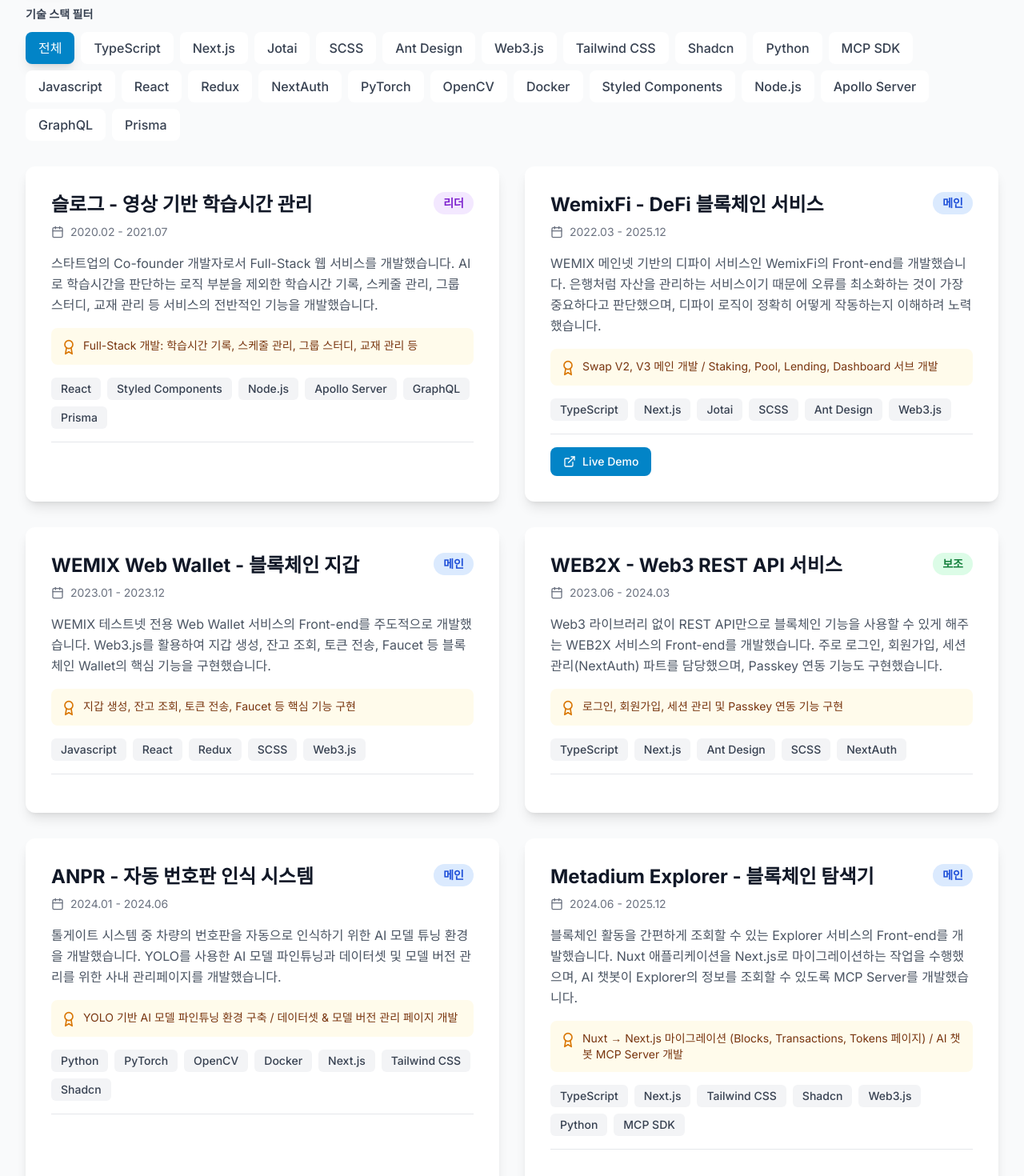
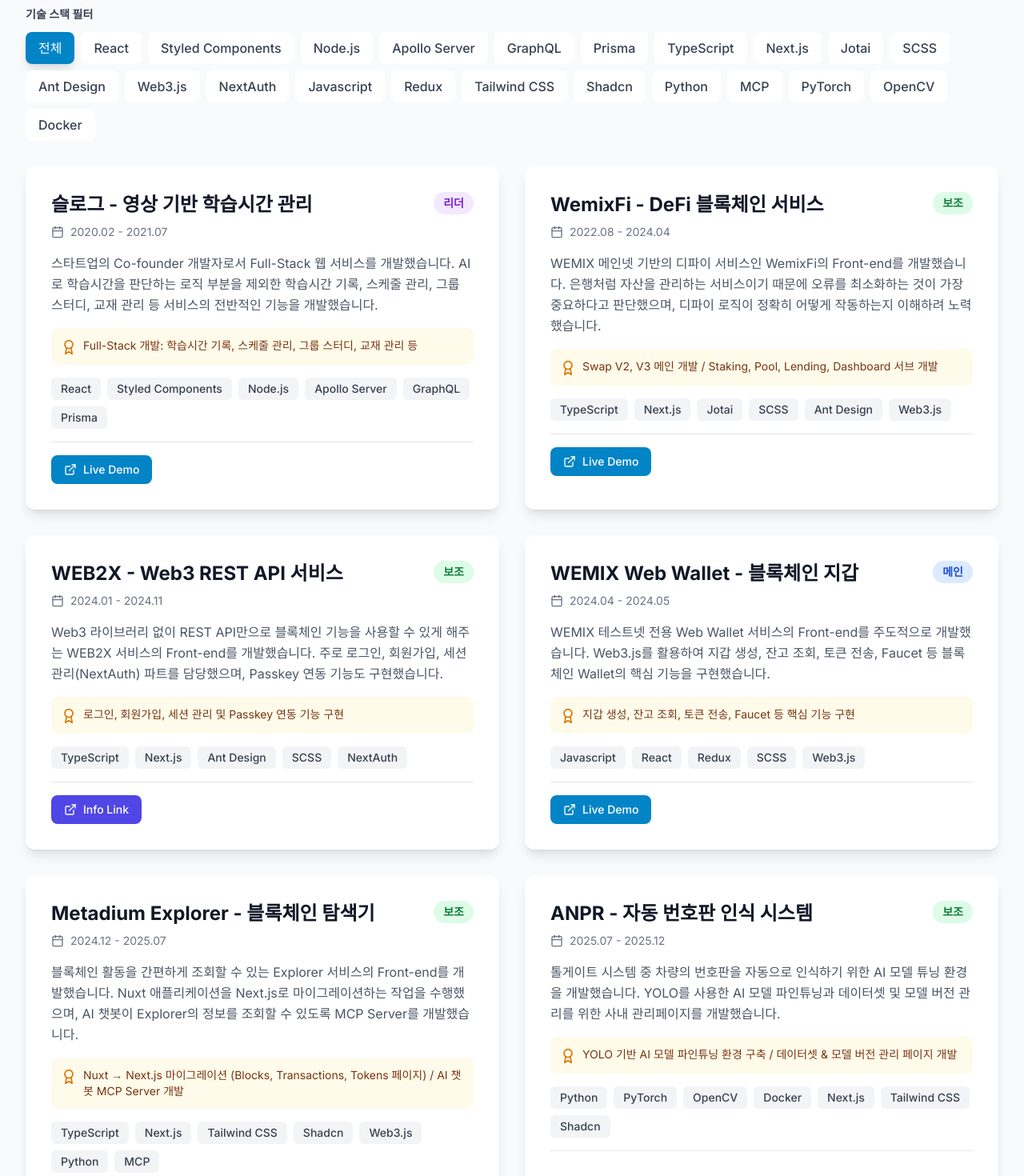
Before and after one commit to PureMax77/portfolio, a Next.js app: page / in a window 1280 px wide. Shown: the part 2720-4190 px from the top of the page at 80% size. Built offline with nearby package versions, Linux system fonts and the light colour scheme.

Commit message:
프로젝트 데이터 수정 및 링크 기능 추가

```diff
--- a/components/Projects.tsx
+++ b/components/Projects.tsx
@@ -1,40 +1,42 @@
-'use client'
+"use client";
 
-import { motion } from 'framer-motion'
-import { useState } from 'react'
-import { ExternalLink, Github, Calendar, Award } from 'lucide-react'
-import { projects } from '@/data/projects'
-import { Project } from '@/types/project'
+import { motion } from "framer-motion";
+import { useState } from "react";
+import { ExternalLink, Github, Calendar, Award } from "lucide-react";
+import { projects } from "@/data/projects";
+import { Project } from "@/types/project";
 
 export default function Projects() {
-  const [selectedFilter, setSelectedFilter] = useState<string>('전체')
-  const [selectedRole, setSelectedRole] = useState<string>('전체')
+  const [selectedFilter, setSelectedFilter] = useState<string>("전체");
+  const [selectedRole, setSelectedRole] = useState<string>("전체");
 
   // Get unique technologies for filtering
   const allTechnologies = Array.from(
     new Set(projects.flatMap((project) => project.technologies))
-  )
+  );
 
   // Get unique roles for filtering
-  const roles = ['전체', '리더', '메인', '보조']
+  const roles = ["전체", "리더", "메인", "보조"];
 
   // Filter and sort projects based on selected filters (oldest first)
   const filteredProjects = projects
     .filter((project) => {
       const technologyMatch =
-        selectedFilter === '전체' || project.technologies.includes(selectedFilter)
-      const roleMatch = selectedRole === '전체' || project.role === selectedRole
-      return technologyMatch && roleMatch
+        selectedFilter === "전체" ||
+        project.technologies.includes(selectedFilter);
+      const roleMatch =
+        selectedRole === "전체" || project.role === selectedRole;
+      return technologyMatch && roleMatch;
     })
     .sort((a, b) => {
       // Extract start year from period (e.g., "2020.02 - 2021.07" -> 2020.02)
       const getStartDate = (period: string) => {
-        const startPeriod = period.split(' - ')[0]
-        const [year, month] = startPeriod.split('.').map(Number)
-        return year * 100 + month // Convert to comparable number (e.g., 202002)
-      }
-      return getStartDate(a.period) - getStartDate(b.period)
-    })
+        const startPeriod = period.split(" - ")[0];
+        const [year, month] = startPeriod.split(".").map(Number);
+        return year * 100 + month; // Convert to comparable number (e.g., 202002)
+      };
+      return getStartDate(a.period) - getStartDate(b.period);
+    });
 
   const containerVariants = {
     hidden: { opacity: 0 },
@@ -44,7 +46,7 @@
         staggerChildren: 0.1,
       },
     },
-  }
+  };
 
   const itemVariants = {
     hidden: { opacity: 0, y: 20 },
@@ -55,20 +57,20 @@
         duration: 0.5,
       },
     },
-  }
+  };
 
   const getRoleBadgeColor = (role: string) => {
     switch (role) {
-      case '리더':
-        return 'bg-purple-100 text-purple-700 dark:bg-purple-900 dark:text-purple-300'
-      case '메인':
-        return 'bg-blue-100 text-blue-700 dark:bg-blue-900 dark:text-blue-300'
-      case '보조':
-        return 'bg-green-100 text-green-700 dark:bg-green-900 dark:text-green-300'
+      case "리더":
+        return "bg-purple-100 text-purple-700 dark:bg-purple-900 dark:text-purple-300";
+      case "메인":
+        return "bg-blue-100 text-blue-700 dark:bg-blue-900 dark:text-blue-300";
+      case "보조":
+        return "bg-green-100 text-green-700 dark:bg-green-900 dark:text-green-300";
       default:
-        return 'bg-gray-100 text-gray-700 dark:bg-gray-800 dark:text-gray-300'
+        return "bg-gray-100 text-gray-700 dark:bg-gray-800 dark:text-gray-300";
     }
-  }
+  };
 
   return (
     <section
@@ -110,10 +112,11 @@
                 <button
                   key={role}
                   onClick={() => setSelectedRole(role)}
-                  className={`px-4 py-2 rounded-lg font-medium transition-all ${selectedRole === role
-                    ? 'bg-primary-600 text-white shadow-lg'
-                    : 'bg-white dark:bg-gray-700 text-gray-700 dark:text-gray-300 hover:bg-gray-100 dark:hover:bg-gray-600'
-                    }`}
+                  className={`px-4 py-2 rounded-lg font-medium transition-all ${
+                    selectedRole === role
+                      ? "bg-primary-600 text-white shadow-lg"
+                      : "bg-white dark:bg-gray-700 text-gray-700 dark:text-gray-300 hover:bg-gray-100 dark:hover:bg-gray-600"
+                  }`}
                 >
                   {role}
                 </button>
@@ -128,11 +131,12 @@
             </h3>
             <div className="flex flex-wrap gap-2">
               <button
-                onClick={() => setSelectedFilter('전체')}
-                className={`px-4 py-2 rounded-lg font-medium transition-all ${selectedFilter === '전체'
-                  ? 'bg-primary-600 text-white shadow-lg'
-                  : 'bg-white dark:bg-gray-700 text-gray-700 dark:text-gray-300 hover:bg-gray-100 dark:hover:bg-gray-600'
-                  }`}
+                onClick={() => setSelectedFilter("전체")}
+                className={`px-4 py-2 rounded-lg font-medium transition-all ${
+                  selectedFilter === "전체"
+                    ? "bg-primary-600 text-white shadow-lg"
+                    : "bg-white dark:bg-gray-700 text-gray-700 dark:text-gray-300 hover:bg-gray-100 dark:hover:bg-gray-600"
+                }`}
               >
                 전체
               </button>
@@ -140,10 +144,11 @@
                 <button
                   key={tech}
                   onClick={() => setSelectedFilter(tech)}
-                  className={`px-4 py-2 rounded-lg font-medium transition-all ${selectedFilter === tech
-                    ? 'bg-primary-600 text-white shadow-lg'
-                    : 'bg-white dark:bg-gray-700 text-gray-700 dark:text-gray-300 hover:bg-gray-100 dark:hover:bg-gray-600'
-                    }`}
+                  className={`px-4 py-2 rounded-lg font-medium transition-all ${
+                    selectedFilter === tech
+                      ? "bg-primary-600 text-white shadow-lg"
+                      : "bg-white dark:bg-gray-700 text-gray-700 dark:text-gray-300 hover:bg-gray-100 dark:hover:bg-gray-600"
+                  }`}
                 >
                   {tech}
                 </button>
@@ -232,10 +237,36 @@
                       href={project.liveUrl}
                       target="_blank"
                       rel="noopener noreferrer"
+                      onClick={(e) => {
+                        if (project.liveComment) {
+                          e.preventDefault();
+                          const confirmed = window.confirm(
+                            `${project.liveComment}\n\n${project.liveUrl}\n\n이동하시겠습니까?`
+                          );
+                          if (confirmed) {
+                            window.open(
+                              project.liveUrl,
+                              "_blank",
+                              "noopener,noreferrer"
+                            );
+                          }
+                        }
+                      }}
                       className="flex items-center gap-2 px-4 py-2 bg-primary-600 text-white rounded-lg hover:bg-primary-700 transition-colors"
                     >
                       <ExternalLink className="h-4 w-4" />
                       <span className="text-sm font-medium">Live Demo</span>
+                    </a>
+                  )}
+                  {project.infoUrl && (
+                    <a
+                      href={project.infoUrl}
+                      target="_blank"
+                      rel="noopener noreferrer"
+                      className="flex items-center gap-2 px-4 py-2 bg-indigo-600 dark:bg-indigo-700 text-white rounded-lg hover:bg-indigo-700 dark:hover:bg-indigo-600 transition-colors"
+                    >
+                      <ExternalLink className="h-4 w-4" />
+                      <span className="text-sm font-medium">Info Link</span>
                     </a>
                   )}
                 </div>
@@ -258,5 +289,5 @@
         )}
       </div>
     </section>
-  )
+  );
 }
--- a/data/projects.ts
+++ b/data/projects.ts
@@ -1,71 +1,106 @@
-import { Project } from '@/types/project'
+import { Project } from "@/types/project";
 
 export const projects: Project[] = [
   {
     id: 1,
-    title: 'WemixFi - DeFi 블록체인 서비스',
-    period: '2022.03 - 2025.12',
+    title: "슬로그 - 영상 기반 학습시간 관리",
+    period: "2020.02 - 2021.07",
     description:
-      'WEMIX 메인넷 기반의 디파이 서비스인 WemixFi의 Front-end를 개발했습니다. 은행처럼 자산을 관리하는 서비스이기 때문에 오류를 최소화하는 것이 가장 중요하다고 판단했으며, 디파이 로직이 정확히 어떻게 작동하는지 이해하려 노력했습니다.',
-    technologies: ['TypeScript', 'Next.js', 'Jotai', 'SCSS', 'Ant Design', 'Web3.js'],
-    role: '메인',
-    liveUrl: 'https://wemixfi.com',
+      "스타트업의 Co-founder 개발자로서 Full-Stack 웹 서비스를 개발했습니다. AI로 학습시간을 판단하는 로직 부분을 제외한 학습시간 기록, 스케줄 관리, 그룹 스터디, 교재 관리 등 서비스의 전반적인 기능을 개발했습니다.",
+    technologies: [
+      "React",
+      "Styled Components",
+      "Node.js",
+      "Apollo Server",
+      "GraphQL",
+      "Prisma",
+    ],
+    role: "리더",
+    liveUrl: "https://deeeeptime.netlify.app",
+    liveComment: "서비스 종료로 인해 체험하기 기능만 확인 가능합니다.",
     achievement:
-      'Swap V2, V3 메인 개발 / Staking, Pool, Lending, Dashboard 서브 개발',
+      "Full-Stack 개발: 학습시간 기록, 스케줄 관리, 그룹 스터디, 교재 관리 등",
   },
   {
     id: 2,
-    title: 'Metadium Explorer - 블록체인 탐색기',
-    period: '2024.06 - 2025.12',
+    title: "WemixFi - DeFi 블록체인 서비스",
+    period: "2022.08 - 2024.04",
     description:
-      '블록체인 활동을 간편하게 조회할 수 있는 Explorer 서비스의 Front-end를 개발했습니다. Nuxt 애플리케이션을 Next.js로 마이그레이션하는 작업을 수행했으며, AI 챗봇이 Explorer의 정보를 조회할 수 있도록 MCP Server를 개발했습니다.',
-    technologies: ['TypeScript', 'Next.js', 'Tailwind CSS', 'Shadcn', 'Web3.js', 'Python', 'MCP SDK'],
-    role: '메인',
+      "WEMIX 메인넷 기반의 디파이 서비스인 WemixFi의 Front-end를 개발했습니다. 은행처럼 자산을 관리하는 서비스이기 때문에 오류를 최소화하는 것이 가장 중요하다고 판단했으며, 디파이 로직이 정확히 어떻게 작동하는지 이해하려 노력했습니다.",
+    technologies: [
+      "TypeScript",
+      "Next.js",
+      "Jotai",
+      "SCSS",
+      "Ant Design",
+      "Web3.js",
+    ],
+    role: "보조",
+    liveUrl: "https://wemax.fi",
+    liveComment:
+      "개발했던 서비스가 다른 회사로 이관되면서 일부 변경되었습니다.\n어떤 서비스인지 참고용으로만 봐주세요.",
     achievement:
-      'Nuxt → Next.js 마이그레이션 (Blocks, Transactions, Tokens 페이지) / AI 챗봇 MCP Server 개발',
+      "Swap V2, V3 메인 개발 / Staking, Pool, Lending, Dashboard 서브 개발",
   },
   {
     id: 3,
-    title: 'WEMIX Web Wallet - 블록체인 지갑',
-    period: '2023.01 - 2023.12',
+    title: "WEB2X - Web3 REST API 서비스",
+    period: "2024.01 - 2024.11",
     description:
-      'WEMIX 테스트넷 전용 Web Wallet 서비스의 Front-end를 주도적으로 개발했습니다. Web3.js를 활용하여 지갑 생성, 잔고 조회, 토큰 전송, Faucet 등 블록체인 Wallet의 핵심 기능을 구현했습니다.',
-    technologies: ['Javascript', 'React', 'Redux', 'SCSS', 'Web3.js'],
-    role: '메인',
-    achievement:
-      '지갑 생성, 잔고 조회, 토큰 전송, Faucet 등 핵심 기능 구현',
+      "Web3 라이브러리 없이 REST API만으로 블록체인 기능을 사용할 수 있게 해주는 WEB2X 서비스의 Front-end를 개발했습니다. 주로 로그인, 회원가입, 세션 관리(NextAuth) 파트를 담당했으며, Passkey 연동 기능도 구현했습니다.",
+    technologies: ["TypeScript", "Next.js", "Ant Design", "SCSS", "NextAuth"],
+    role: "보조",
+    infoUrl: "https://cplabs.io/web2x",
+    achievement: "로그인, 회원가입, 세션 관리 및 Passkey 연동 기능 구현",
   },
   {
     id: 4,
-    title: 'WEB2X - Web3 REST API 서비스',
-    period: '2023.06 - 2024.03',
+    title: "WEMIX Web Wallet - 블록체인 지갑",
+    period: "2024.04 - 2024.05",
     description:
-      'Web3 라이브러리 없이 REST API만으로 블록체인 기능을 사용할 수 있게 해주는 WEB2X 서비스의 Front-end를 개발했습니다. 주로 로그인, 회원가입, 세션 관리(NextAuth) 파트를 담당했으며, Passkey 연동 기능도 구현했습니다.',
-    technologies: ['TypeScript', 'Next.js', 'Ant Design', 'SCSS', 'NextAuth'],
-    role: '보조',
-    achievement:
-      '로그인, 회원가입, 세션 관리 및 Passkey 연동 기능 구현',
+      "WEMIX 테스트넷 전용 Web Wallet 서비스의 Front-end를 주도적으로 개발했습니다. Web3.js를 활용하여 지갑 생성, 잔고 조회, 토큰 전송, Faucet 등 블록체인 Wallet의 핵심 기능을 구현했습니다.",
+    technologies: ["Javascript", "React", "Redux", "SCSS", "Web3.js"],
+    role: "메인",
+    liveUrl: "https://wallet.test.wemix.com/",
+    achievement: "지갑 생성, 잔고 조회, 토큰 전송, Faucet 등 핵심 기능 구현",
   },
   {
     id: 5,
-    title: 'ANPR - 자동 번호판 인식 시스템',
-    period: '2024.01 - 2024.06',
+    title: "Metadium Explorer - 블록체인 탐색기",
+    period: "2024.12 - 2025.07",
     description:
-      '톨게이트 시스템 중 차량의 번호판을 자동으로 인식하기 위한 AI 모델 튜닝 환경을 개발했습니다. YOLO를 사용한 AI 모델 파인튜닝과 데이터셋 및 모델 버전 관리를 위한 사내 관리페이지를 개발했습니다.',
-    technologies: ['Python', 'PyTorch', 'OpenCV', 'Docker', 'Next.js', 'Tailwind CSS', 'Shadcn'],
-    role: '메인',
+      "블록체인 활동을 간편하게 조회할 수 있는 Explorer 서비스의 Front-end를 개발했습니다. Nuxt 애플리케이션을 Next.js로 마이그레이션하는 작업을 수행했으며, AI 챗봇이 Explorer의 정보를 조회할 수 있도록 MCP Server를 개발했습니다.",
+    technologies: [
+      "TypeScript",
+      "Next.js",
+      "Tailwind CSS",
+      "Shadcn",
+      "Web3.js",
+      "Python",
+      "MCP",
+    ],
+    role: "보조",
+    liveUrl: "https://explorer.metadium.com/",
     achievement:
-      'YOLO 기반 AI 모델 파인튜닝 환경 구축 / 데이터셋 & 모델 버전 관리 페이지 개발',
+      "Nuxt → Next.js 마이그레이션 (Blocks, Transactions, Tokens 페이지) / AI 챗봇 MCP Server 개발",
   },
   {
     id: 6,
-    title: '슬로그 - 영상 기반 학습시간 관리',
-    period: '2020.02 - 2021.07',
+    title: "ANPR - 자동 번호판 인식 시스템",
+    period: "2025.07 - 2025.12",
     description:
-      '스타트업의 Co-founder 개발자로서 Full-Stack 웹 서비스를 개발했습니다. AI로 학습시간을 판단하는 로직 부분을 제외한 학습시간 기록, 스케줄 관리, 그룹 스터디, 교재 관리 등 서비스의 전반적인 기능을 개발했습니다.',
-    technologies: ['React', 'Styled Components', 'Node.js', 'Apollo Server', 'GraphQL', 'Prisma'],
-    role: '리더',
+      "톨게이트 시스템 중 차량의 번호판을 자동으로 인식하기 위한 AI 모델 튜닝 환경을 개발했습니다. YOLO를 사용한 AI 모델 파인튜닝과 데이터셋 및 모델 버전 관리를 위한 사내 관리페이지를 개발했습니다.",
+    technologies: [
+      "Python",
+      "PyTorch",
+      "OpenCV",
+      "Docker",
+      "Next.js",
+      "Tailwind CSS",
+      "Shadcn",
+    ],
+    role: "보조",
     achievement:
-      'Full-Stack 개발: 학습시간 기록, 스케줄 관리, 그룹 스터디, 교재 관리 등',
+      "YOLO 기반 AI 모델 파인튜닝 환경 구축 / 데이터셋 & 모델 버전 관리 페이지 개발",
   },
-]
+];
```
Also changed, not shown: types/project.ts (+12 -10 lines).
